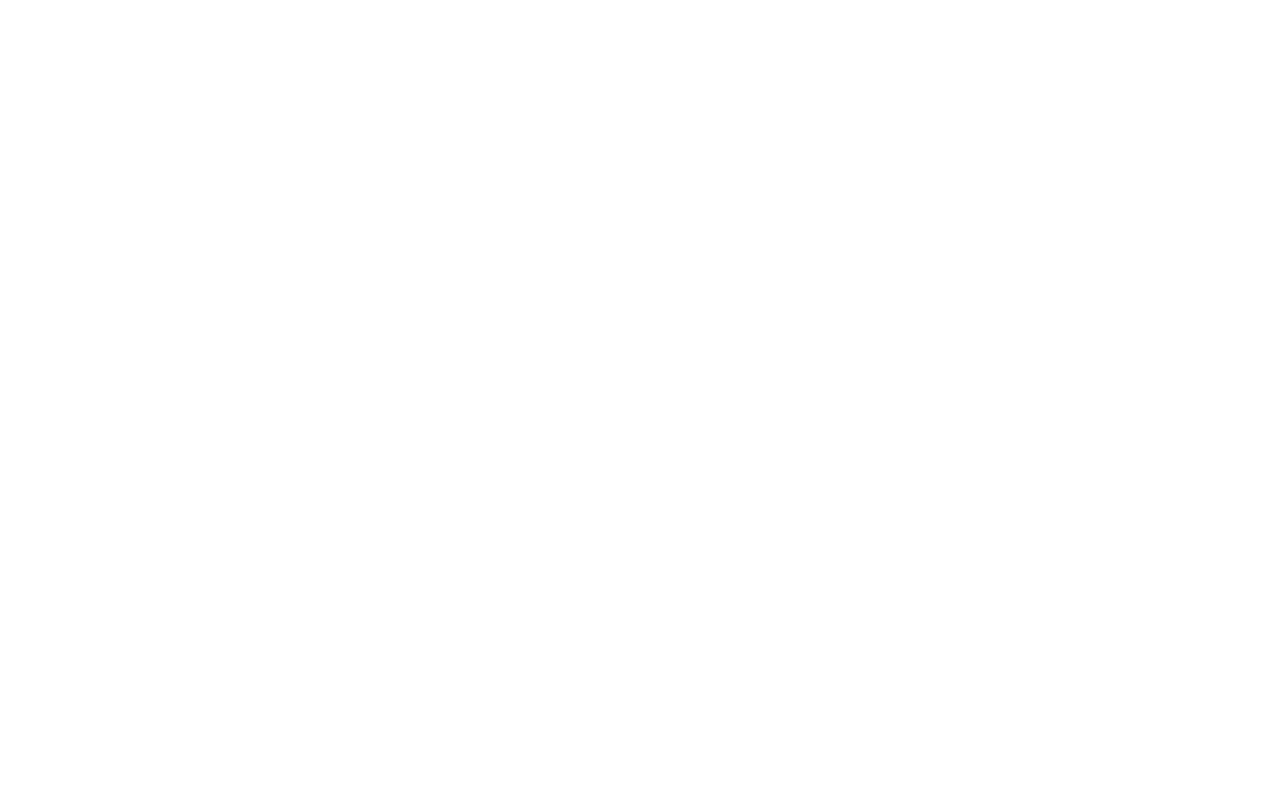
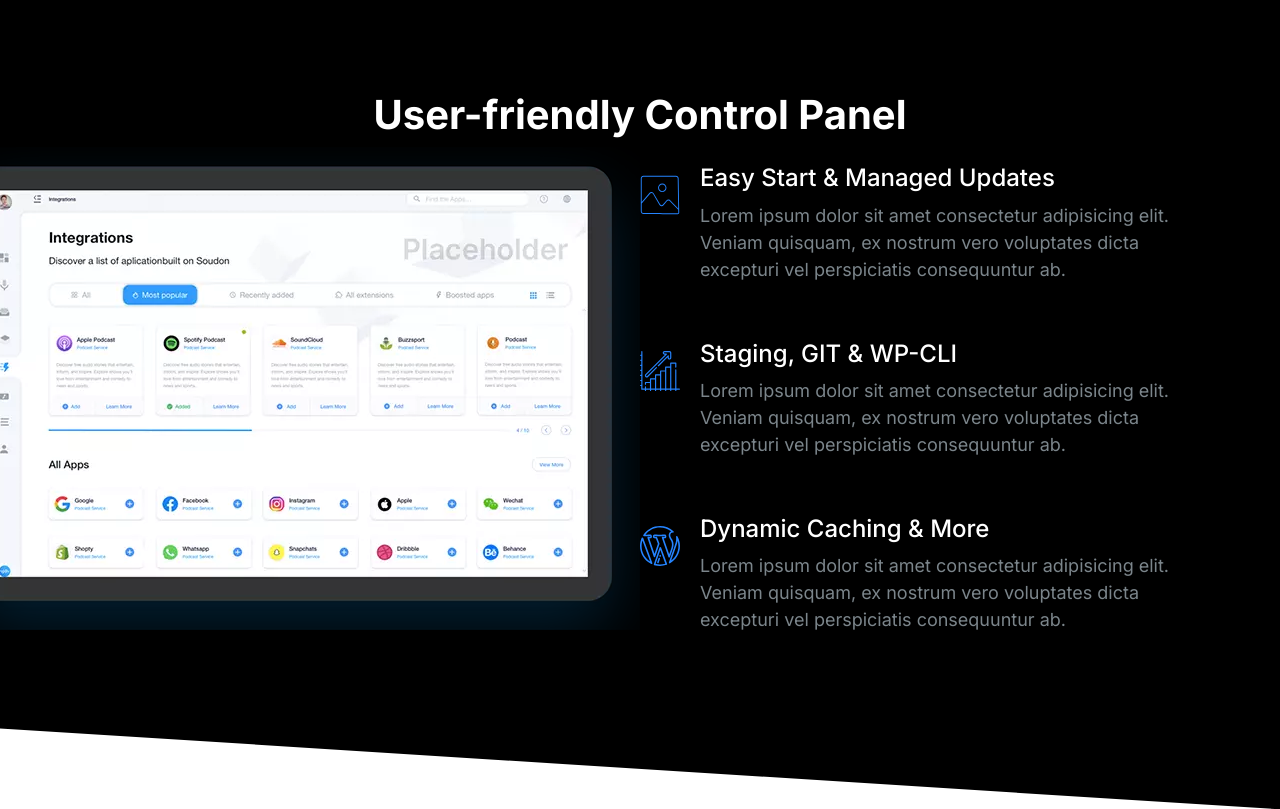
Before and after one commit to SushantBaarna/Domain-Name-Website, a plain HTML site: page index.html in a window 1280 px wide. Drawn offline with Linux system fonts and the light colour scheme.

Commit message:
Creating the showcase block

```diff
--- a/css/styles.css
+++ b/css/styles.css
@@ -41,6 +41,7 @@ h2 {
 
 h3 {
   font-size: 3rem;
+  font-weight: 500;
 }
 
 P {
@@ -124,8 +125,7 @@ a {
 
 .list {
   list-style: none;
-  padding-left: 0;
-  color: var(--color-heading);
+  padding-left: 0px;
 }
 .list--inline .list__item {
   display: inline-block;
@@ -135,6 +135,7 @@ a {
 .list--tick {
   list-style-image: url(../images/tick.svg);
   padding-left: 3rem;
+  color: var(--color-heading);
 }
 .list--tick .list__item {
   padding-left: 0.5rem;
@@ -381,6 +382,7 @@ a {
 /*Media*/
 .media {
   display: flex;
+  margin-bottom: 4rem;
 }
 
 .media__title {
@@ -575,18 +577,20 @@ a {
   color: #7b858b;
 }
 
-.block--black .block__heading {
+.block--black h1,
+.block--black h2,
+.block--black h3 {
   color: #fff;
 }
 
 .block--skewed-right {
   padding-bottom: calc(var(--vertical-padding) + 4rem);
-  clip-path: polygon(0% 0%, 100% 0%, 100% 100%, 0% 80%);
+  clip-path: polygon(0% 0%, 100% 0%, 100% 100%, 0% 90%);
 }
 
 .block--skewed-left {
   padding-bottom: calc(var(--vertical-padding) + 4rem);
-  clip-path: polygon(0% 0%, 100% 0%, 100% 80%, 0% 100%);
+  clip-path: polygon(0% 0%, 100% 0%, 100% 90%, 0% 100%);
 }
 
 .container {
@@ -724,3 +728,21 @@ a {
     order: 2;
   }
 }
+/* Showcase */
+.block-showcase__image > img {
+  width: 100%;
+}
+@media screen and (min-width: 768px) {
+  .block-showcase .grid {
+    grid-template-columns: 50% 50%;
+  }
+
+  .block-showcase__image {
+    justify-self: end;
+  }
+
+  .block-showcase__image > img {
+    width: auto;
+    max-width: 700px;
+  }
+}
--- a/index.html
+++ b/index.html
@@ -15,6 +15,78 @@
     <link rel="stylesheet" href="css/styles.css" />
   </head>
   <body>
+    <section class="block block--black block--skewed-right block-showcase">
+      <header class="block__header">
+        <h2>User-friendly Control Panel</h2>
+      </header>
+      <div class="container grid grid--1x2">
+        <picture class="block-showcase__image">
+          <source
+            type="image/webp"
+            srcset="images/ipad.webp 1x, images/ipad@2x.webp 2x"
+          />
+          <source
+            type="image/png"
+            srcset="images/ipad.png 1x, images/ipad@2x.png 2x"
+          />
+          <img src="images/ipad.png" alt="" />
+        </picture>
+        <ul class="list">
+          <li>
+            <div class="media">
+              <div class="media__image">
+                <svg class="icon icon--primary">
+                  <use xlink:href="images/sprite.svg#snap"></use>
+                </svg>
+              </div>
+              <div class="media__body">
+                <h3 class="media__title">Easy Start & Managed Updates</h3>
+                <p>
+                  Lorem ipsum dolor sit amet consectetur adipisicing elit.
+                  Veniam quisquam, ex nostrum vero voluptates dicta excepturi
+                  vel perspiciatis consequuntur ab.
+                </p>
+              </div>
+            </div>
+          </li>
+          <li>
+            <div class="media">
+              <div class="media__image">
+                <svg class="icon icon--primary">
+                  <use xlink:href="images/sprite.svg#growth"></use>
+                </svg>
+              </div>
+              <div class="media__body">
+                <h3 class="media__title">Staging, GIT & WP-CLI</h3>
+                <p>
+                  Lorem ipsum dolor sit amet consectetur adipisicing elit.
+                  Veniam quisquam, ex nostrum vero voluptates dicta excepturi
+                  vel perspiciatis consequuntur ab.
+                </p>
+              </div>
+            </div>
+          </li>
+          <li>
+            <div class="media">
+              <div class="media__image">
+                <svg class="icon icon--primary">
+                  <use xlink:href="images/sprite.svg#wordpress"></use>
+                </svg>
+              </div>
+              <div class="media__body">
+                <h3 class="media__title">Dynamic Caching & More</h3>
+                <p>
+                  Lorem ipsum dolor sit amet consectetur adipisicing elit.
+                  Veniam quisquam, ex nostrum vero voluptates dicta excepturi
+                  vel perspiciatis consequuntur ab.
+                </p>
+              </div>
+            </div>
+          </li>
+        </ul>
+      </div>
+    </section>
+
     <script src="js/main.js"></script>
   </body>
 </html>
```
Also changed, not shown: components/showcase_block.html (added, +71 -0 lines), images/ipad.png (added), images/ipad.webp (added), images/ipad@2x.png (added), images/ipad@2x.webp (added).
